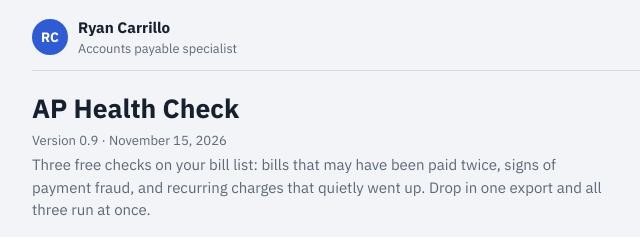
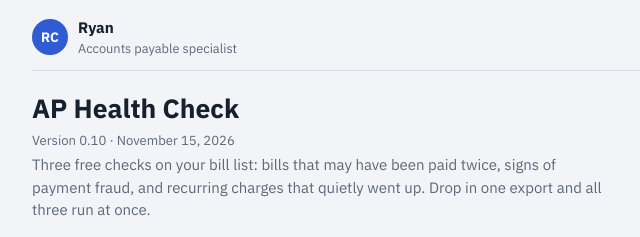
Before and after one commit to RyenceeAP/website, a plain HTML site: page health-check.html in a window 1280 px wide. Shown: the top 237 px of the page, 198-838 px from the left. Drawn offline with Linux system fonts and the light colour scheme.

Commit message:
Contact: Send me an email button; AP Health Check 0.10 shows first name
Co-Authored-By: Claude Opus 5.5 <noreply@anthropic.com>
Claude-Session: https://claude.ai/code/session_01VhJHtn9KWeDponNPLaHQ29

```diff
--- a/health-check.html
+++ b/health-check.html
@@ -105,7 +105,7 @@ footer{font-size:.78rem;color:var(--muted);text-align:center}
 
   <header>
     <h1>AP Health Check</h1>
-    <p class="ver">Version 0.9 · November 15, 2026</p>
+    <p class="ver">Version 0.10 · November 15, 2026</p>
     <p class="lede">Three free checks on your bill list: bills that may have been paid twice, signs of payment fraud, and recurring charges that quietly went up. Drop in one export and all three run at once.</p>
   </header>
 
@@ -205,7 +205,8 @@ footer{font-size:.78rem;color:var(--muted);text-align:center}
 <script>
 /* ===== Edit your details here ===== */
 const CONFIG={
-  name:"Ryan Carrillo",
+  name:"Ryan",
+  initials:"RC",
   role:"Accounts payable specialist",
   location:"Canada",
   email:"ryan@primexxconsulting.com",
@@ -427,7 +428,7 @@ const DAY=864e5;
 
 /* ---------- branding ---------- */
 (function brand(){
-  const ini=CONFIG.name.split(/\s+/).filter(Boolean).map(w=>w[0]).slice(0,2).join("").toUpperCase();
+  const ini=CONFIG.initials||CONFIG.name.split(/\s+/).filter(Boolean).map(w=>w[0]).slice(0,2).join("").toUpperCase();
   $("initials").textContent=ini||"AP";
   $("hName").textContent=CONFIG.name;$("hRole").textContent=CONFIG.role;
   $("cName").textContent=CONFIG.name;$("cEmail").textContent=CONFIG.email;$("cLoc").textContent=CONFIG.location;
```
Also changed, not shown: index.html (+1 -2 lines).
